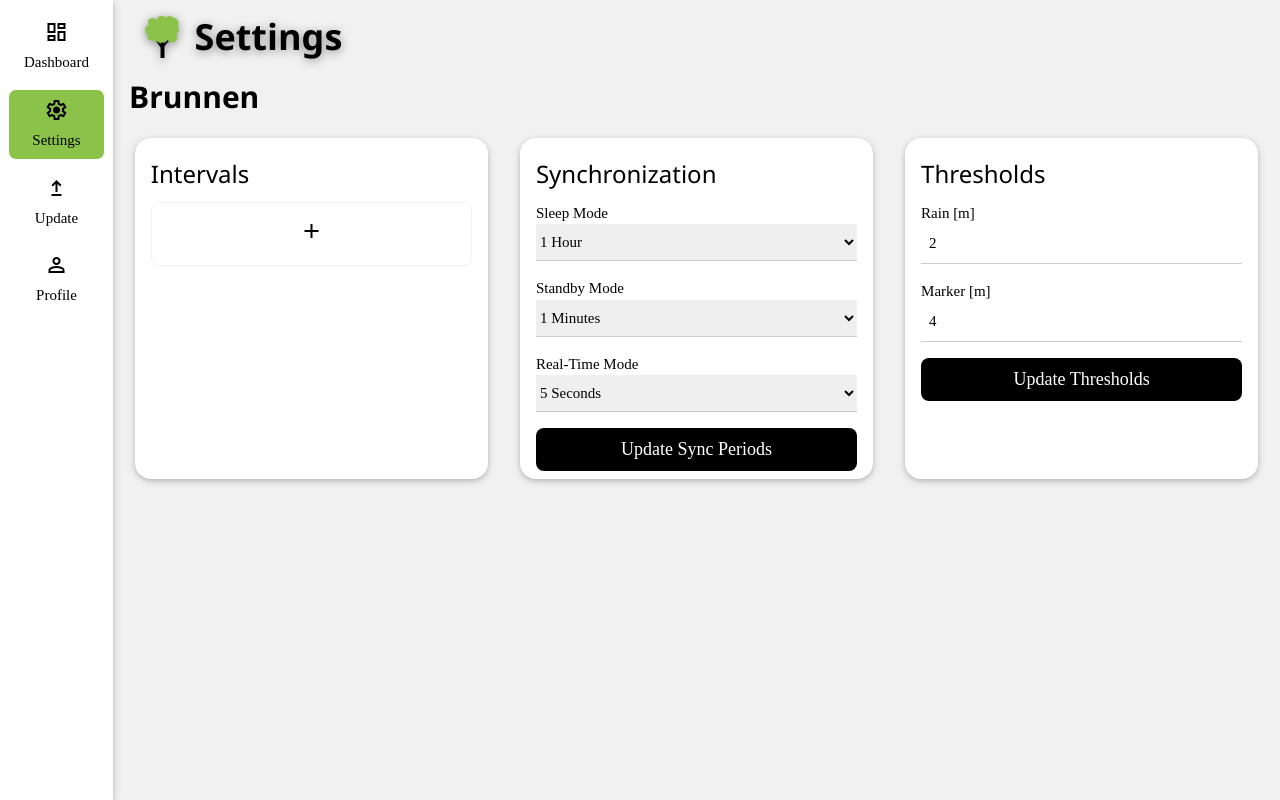
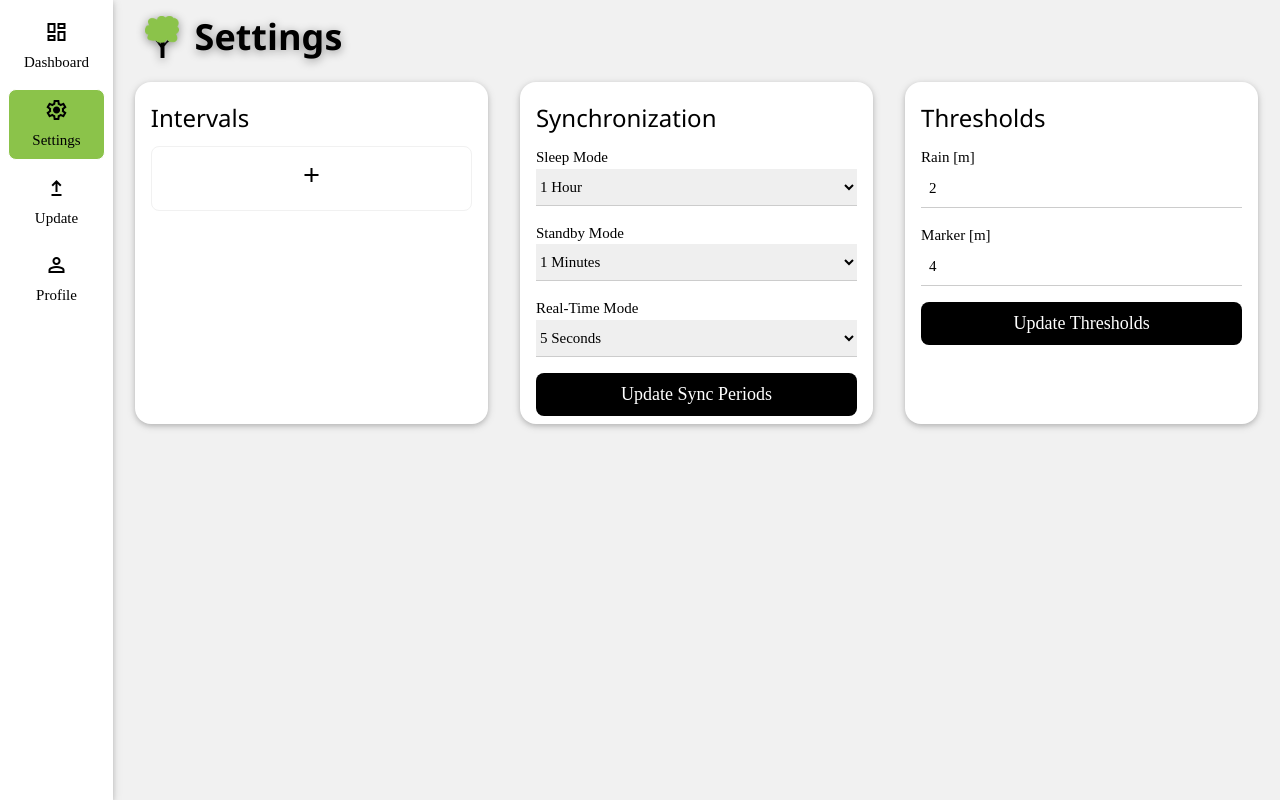
Before and after one commit to OliverWoehrer/Brunnen, a Flask app: page /settings/ in a window 1280 px wide. Run offline with Flask 3, Linux system fonts and the light colour scheme; the visitor is signed in with stand-in values (Sample User, id 1); parts of the project's set-up code (start-up, migrations or seed data) failed here and were passed over.

Commit message:
remove redundant heading

```diff
--- a/app/templates/main_pages/settings.html
+++ b/app/templates/main_pages/settings.html
@@ -58,9 +58,6 @@
 {% endblock %}
 
 {% block main %}
-<div class="w3-container">
-    <h2>Brunnen</h2>
-</div>
 <div class="board">
     {% call cards.white(classes="panel") %}
         <h3>Intervals</h3>
```
